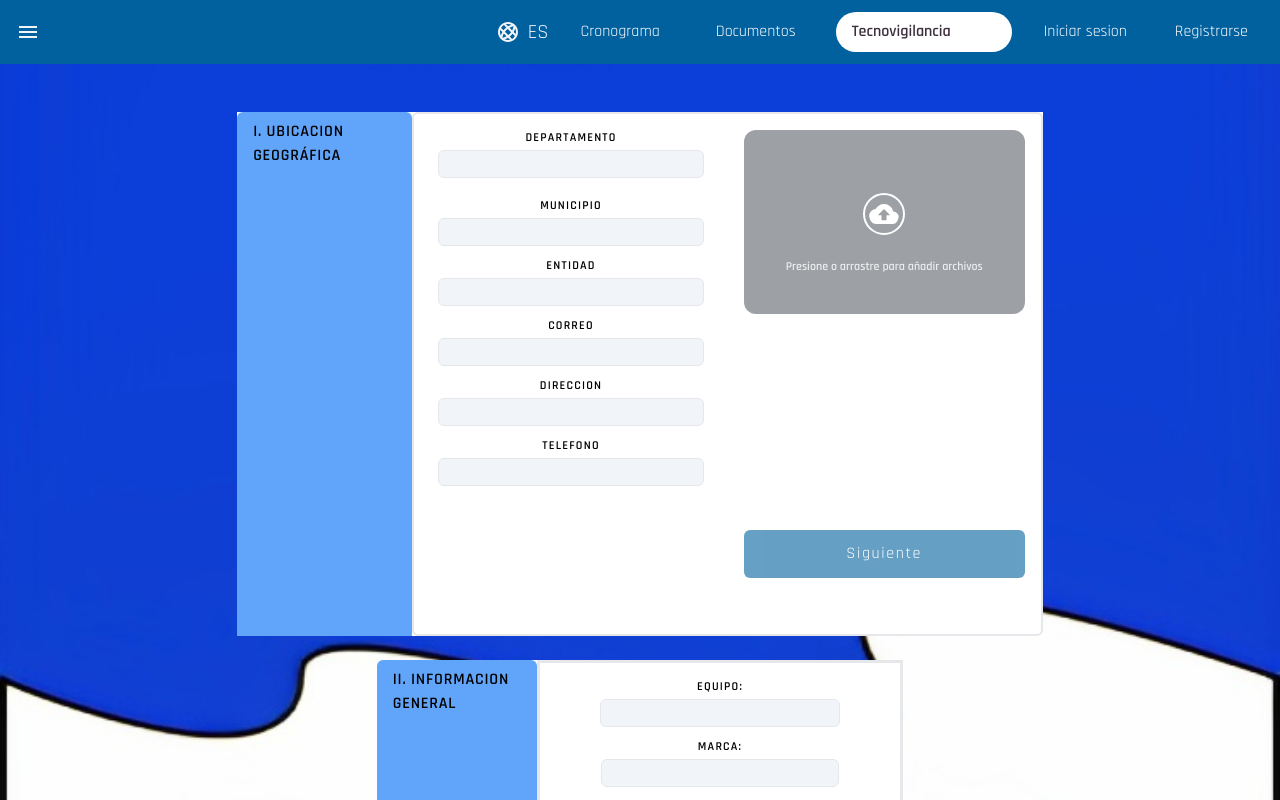
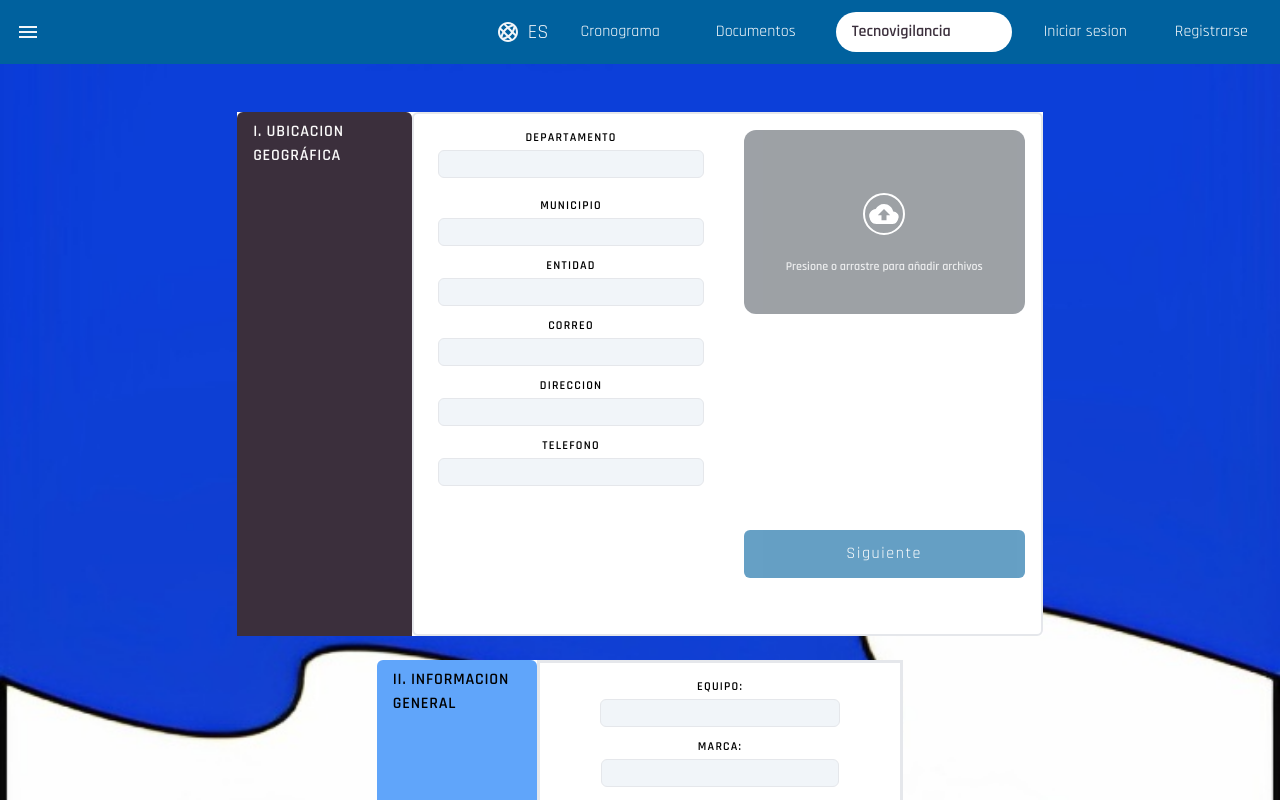
Before and after one commit to ccastri/yc.io, a Next.js app: page /documentos/hdv in a window 1280 px wide. Shown: the top 800 px of the page. Built offline with nearby package versions, Linux system fonts and the light colour scheme.

Commit message:
I'm the UI master fr fr

```diff
--- a/src/app/_components/HdvI.tsx
+++ b/src/app/_components/HdvI.tsx
@@ -17,9 +17,9 @@ const HdvI = () => {
     console.log('data submited')
   };
     return (
-    <div className='w-full xl:flex transition-all duration-150 h-full overflow-y-auto mb-20 bg-[#FFF]'><div className='px-4 py-2 rounded-t-md flex flex-row bg-blue-400'>
+    <div className='w-full xl:flex transition-all duration-150 h-full overflow-y-auto mb-20 bg-[#FFF]'><div className='px-4 py-2 rounded-t-md flex flex-row bg-[#3B2F3C]'>
 
-      <h2 className ="w-full font-semibold tracking-wider "> I. UBICACION GEOGRÁFICA</h2>
+      <h2 className ="w-full text-[#FAFAFA] font-semibold tracking-wider "> I. UBICACION GEOGRÁFICA</h2>
       </div>
             <form action=""
             className='grid grid-cols-10 w-full border-2  rounded-md h-auto'
```
